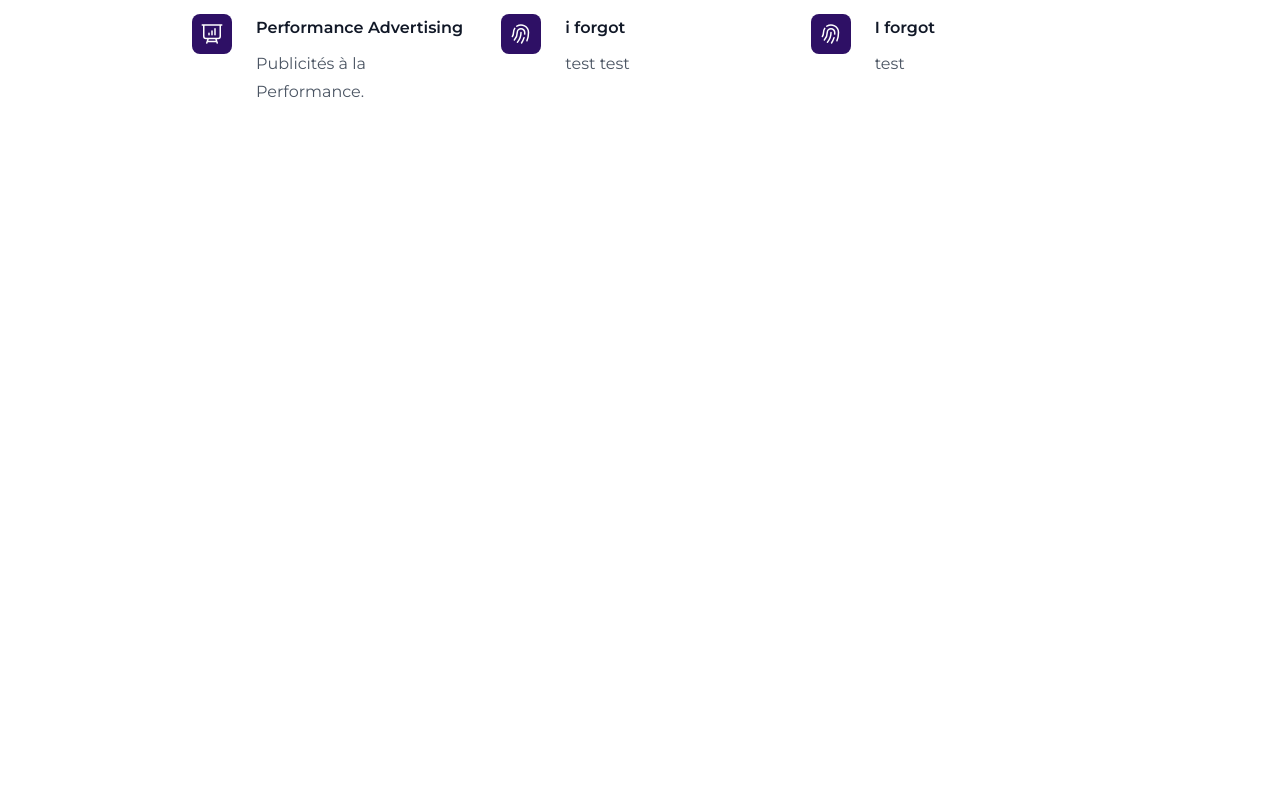
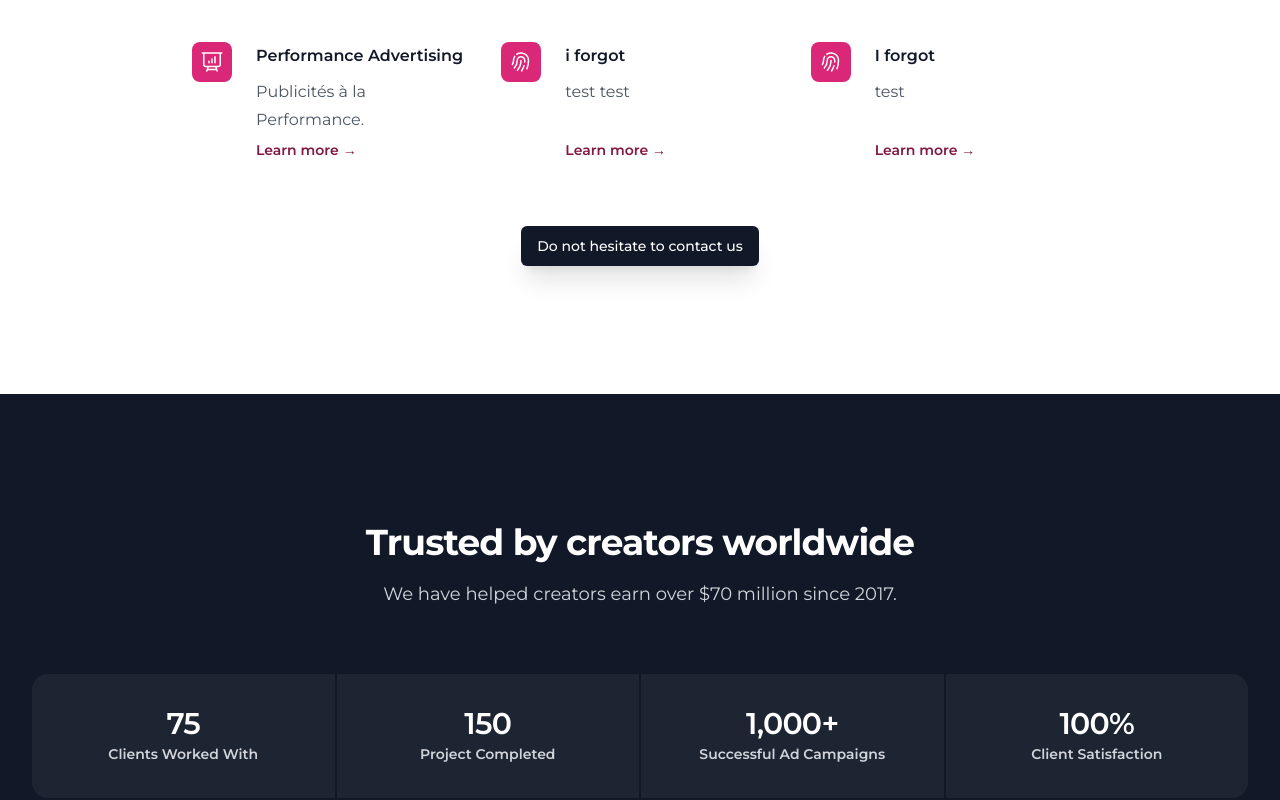
Before and after one commit to FindMalek/Digi.ar, a Next.js app: page / in a window 1280 px wide. Shown: the part 3308-4108 px from the top of the page. Before the commit the page ends 3542 px from the top, so only its background shows below. Built offline with nearby package versions, Linux system fonts and the light colour scheme.

Commit message:
(1.0.9) - Implemented Statistics Section | Home Page

```diff
--- a/app/page.tsx
+++ b/app/page.tsx
@@ -5,6 +5,7 @@ import Herosection from '@/components/home/Herosection'
 import WeAreSection from '@/components/home/WeAreSection'
 import TrustUsSection from '@/components/home/TrustUsSection'
 import ServicesSection from '@/components/home/ServicesSection'
+import Statistics from '@/components/home/Statistics'
 
 export default function Home() {
   return (
@@ -14,6 +15,7 @@ export default function Home() {
       <WeAreSection />
       <TrustUsSection />
       <ServicesSection />
+      <Statistics />
     </>
   )
 }
--- a/package.json
+++ b/package.json
@@ -25,6 +25,7 @@
     "next": "13.4.12",
     "postcss": "8.4.27",
     "react": "18.2.0",
+    "react-countup": "^6.4.2",
     "react-dom": "18.2.0",
     "tailwind-merge": "^1.14.0",
     "tailwindcss": "3.3.3",
--- a/src/components/home/ServicesSection.tsx
+++ b/src/components/home/ServicesSection.tsx
@@ -1,3 +1,5 @@
+import Link from "next/link";
+import { Button } from "@/components/ui/Button";
 import {
   PresentationChartBarIcon,
   CursorArrowRippleIcon,
@@ -5,41 +7,36 @@ import {
   InboxStackIcon,
   ChatBubbleBottomCenterTextIcon,
 } from "@heroicons/react/24/outline";
+
 const features = [
   {
-    name: "Marketing Consulting",
-    description:
-      "Conseils en marketing stratégique.",
+    name: "Marketing Consulting Service",
+    description: "Conseils en marketing stratégique.",
     icon: ChatBubbleBottomCenterTextIcon,
   },
   {
     name: "Social Media Management",
-    description:
-      "Stratégies médias sociaux personnalisées.",
+    description: "Stratégies médias sociaux personnalisées.",
     icon: CursorArrowRippleIcon,
   },
   {
     name: "Marketing Project Management",
-    description:
-      "Gestion de projet marketing efficace.",
+    description: "Gestion de projet marketing efficace.",
     icon: InboxStackIcon,
   },
   {
     name: "Performance Advertising",
-    description:
-      "Publicités à la Performance.",
+    description: "Publicités à la Performance.",
     icon: PresentationChartBarIcon,
   },
   {
     name: "i forgot",
-    description:
-      "test test",
+    description: "test test",
     icon: FingerPrintIcon,
   },
   {
     name: "I forgot",
-    description:
-      "test",
+    description: "test",
     icon: FingerPrintIcon,
   },
 ];
@@ -49,7 +46,7 @@ export default function ServicesSection() {
     <div className="bg-white py-24 sm:py-32">
       <div className="mx-auto max-w-7xl px-6 lg:px-8">
         <div className="mx-auto max-w-2xl lg:text-center">
-          <h2 className="text-base font-semibold leading-7 text-violet-950">
+          <h2 className="text-base font-semibold leading-7 text-pink-600">
             Deploy faster
           </h2>
           <p className="mt-2 text-3xl font-bold tracking-tight text-gray-900 sm:text-4xl">
@@ -62,11 +59,11 @@ export default function ServicesSection() {
           </p>
         </div>
         <div className="mx-auto mt-16 max-w-2xl sm:mt-20 lg:mt-24 lg:max-w-4xl">
-          <dl className="grid max-w-xl grid-cols-1 gap-x-8 gap-y-10 lg:max-w-none lg:grid-cols-3 lg:gap-y-16">
+          <dl className="grid max-w-xl grid-cols-1 gap-x-8 gap-y-10 lg:max-w-none sm:grid-cols-2 sm:gap-y-112 lg:grid-cols-3 lg:gap-y-16">
             {features.map((feature) => (
               <div key={feature.name} className="relative pl-16">
                 <dt className="text-base font-semibold leading-7 text-gray-900">
-                  <div className="absolute left-0 top-0 flex h-10 w-10 items-center justify-center rounded-lg bg-violet-950">
+                  <div className="absolute left-0 top-0 flex h-10 w-10 items-center justify-center rounded-lg bg-pink-600">
                     <feature.icon
                       className="h-6 w-6 text-white"
                       aria-hidden="true"
@@ -74,13 +71,24 @@ export default function ServicesSection() {
                   </div>
                   {feature.name}
                 </dt>
-                <dd className="mt-2 text-base leading-7 text-gray-600">
+                <dd className="mt-2 text-base leading-7 text-gray-600 lg:min-h-[60px]">
                   {feature.description}
                 </dd>
+                <Link
+                  href="/about"
+                  className="text-sm font-semibold leading-6 text-pink-900"
+                >
+                  Learn more <span aria-hidden="true">→</span>
+                </Link>
               </div>
             ))}
           </dl>
         </div>
+        <Link href="/contact" className="flex justify-center">
+          <Button className="mt-16 text-white shadow-xl bg-gray-900 hover:bg-gray-500">
+            Do not hesitate to contact us
+          </Button>
+        </Link>
       </div>
     </div>
   );
--- /dev/null
+++ b/src/components/home/Statistics.tsx
@@ -0,0 +1,73 @@
+import CountUp from "react-countup";
+import { useEffect, useState } from "react";
+
+const stats = [
+  { id: 1, name: "Clients Worked With", value: 75, suffix: "" },
+  { id: 2, name: "Project Completed", value: 150, suffix: "" },
+  { id: 3, name: "Successful Ad Campaigns", value: 1000, suffix: "+" },
+  { id: 4, name: "Client Satisfaction", value: 100, suffix: "%" },
+];
+
+export default function Statistics() {
+  const [inViewport, setInViewport] = useState(false);
+
+  useEffect(() => {
+    const observer = new IntersectionObserver(
+      (entries) => {
+        if (entries[0].isIntersecting) {
+          setInViewport(true);
+        }
+      },
+      { threshold: 0.5 }
+    );
+
+    const statisticsElement = document.querySelector("#statistics") as Element;
+    if (statisticsElement) {
+      observer.observe(statisticsElement);
+    }
+    return () => observer.disconnect();
+  }, []);
+
+  return (
+    <div
+      id="statistics"
+      className="bg-gray-900 py-24 sm:py-32"
+      style={{ transition: "all 1s ease" }}
+    >
+      <div className="mx-auto max-w-7xl px-6 lg:px-8">
+        <div className="mx-auto max-w-2xl lg:max-w-none">
+          <div className="text-center">
+            <h2 className="text-3xl font-bold tracking-tight text-white sm:text-4xl">
+              Trusted by creators worldwide
+            </h2>
+            <p className="mt-4 text-lg leading-8 text-gray-300">
+              We have helped creators earn over $70 million since 2017.
+            </p>
+          </div>
+          <dl className="mt-16 grid grid-cols-1 gap-0.5 overflow-hidden rounded-2xl text-center sm:grid-cols-2 lg:grid-cols-4">
+            {stats.map((stat) => (
+              <div
+                key={stat.id}
+                className={`flex flex-col bg-white/5 p-8 ${
+                  inViewport ? "animate-in" : ""
+                }`}
+              >
+                <dt className="text-sm font-semibold leading-6 text-gray-300">
+                  {stat.name}
+                </dt>
+                <dd className="order-first text-3xl font-semibold tracking-tight text-white">
+                  {inViewport ? (
+                    <CountUp start={0} end={stat.value} duration={2.5} />
+                  ) : (
+                    0
+                  )}
+                  {stat.suffix}
+                </dd>
+              </div>
+            ))}
+          </dl>
+        </div>
+      </div>
+    </div>
+  );
+}
--- a/styles/globals.css
+++ b/styles/globals.css
@@ -1,6 +1,12 @@
 @tailwind base;
 @tailwind components;
 @tailwind utilities;
+
+
+::selection {
+  background: #4A017D;
+  color: #fff;
+}
 
 @layer base {
   :root {
--- a/tailwind.config.js
+++ b/tailwind.config.js
@@ -6,15 +6,15 @@ module.exports = {
     "./src/components/**/*.{ts,tsx}",
     "./app/**/*.{ts,tsx}",
     "./src/**/*.{ts,tsx}",
-    "./src/lib/**/*.{ts,tsx}"
+    "./src/lib/**/*.{ts,tsx}",
   ],
   theme: {
     screens: {
-      "xs": "320px",
-      "sm": "640px",
-      "md": "768px",
-      "lg": "1024px",
-      "xl": "1280px",
+      xs: "320px",
+      sm: "640px",
+      md: "768px",
+      lg: "1024px",
+      xl: "1280px",
       "1.5xl": "1440px",
       "2xl": "1600px",
       "2.5xl": "1920px",
@@ -25,6 +25,10 @@ module.exports = {
     },
     extend: {
       colors: {
+        //Purple: 4A017D
+        //Pink: E0013F
+        //Blue : 0B0146i
+        //Grey: 1C1517
         border: "hsl(var(--border))",
         input: "hsl(var(--input))",
         ring: "hsl(var(--ring))",
```
Also changed, not shown: 1 other file (tests, documents, lock files or other folders).
